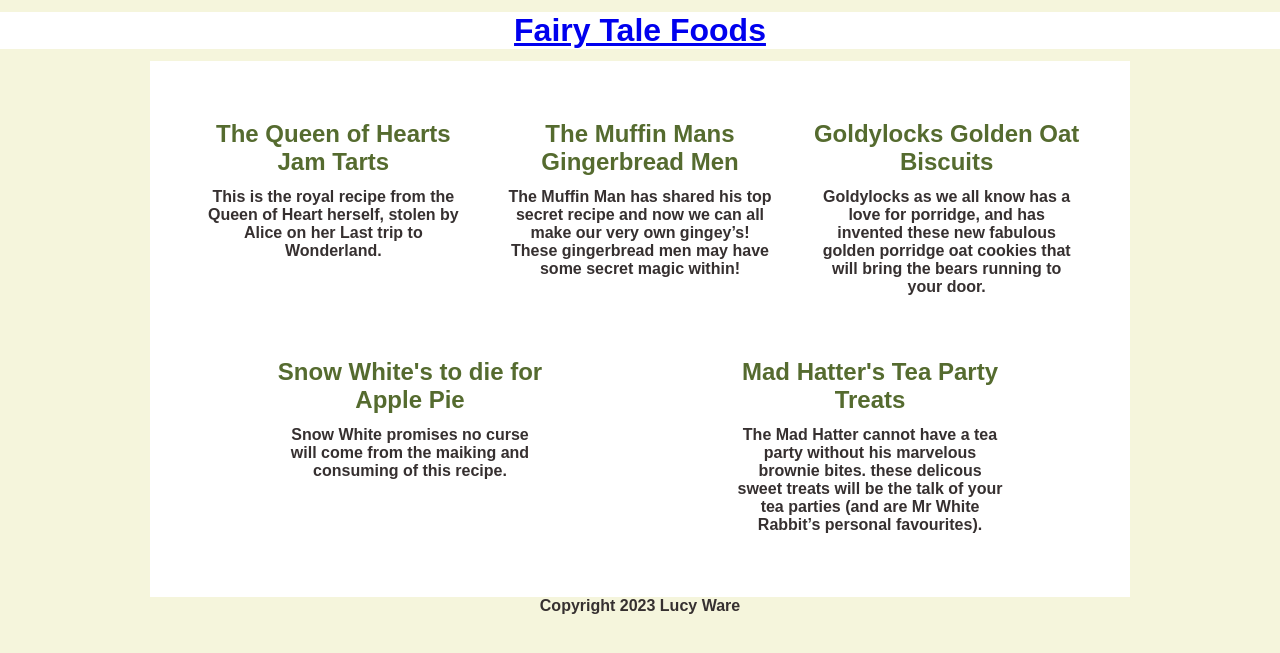
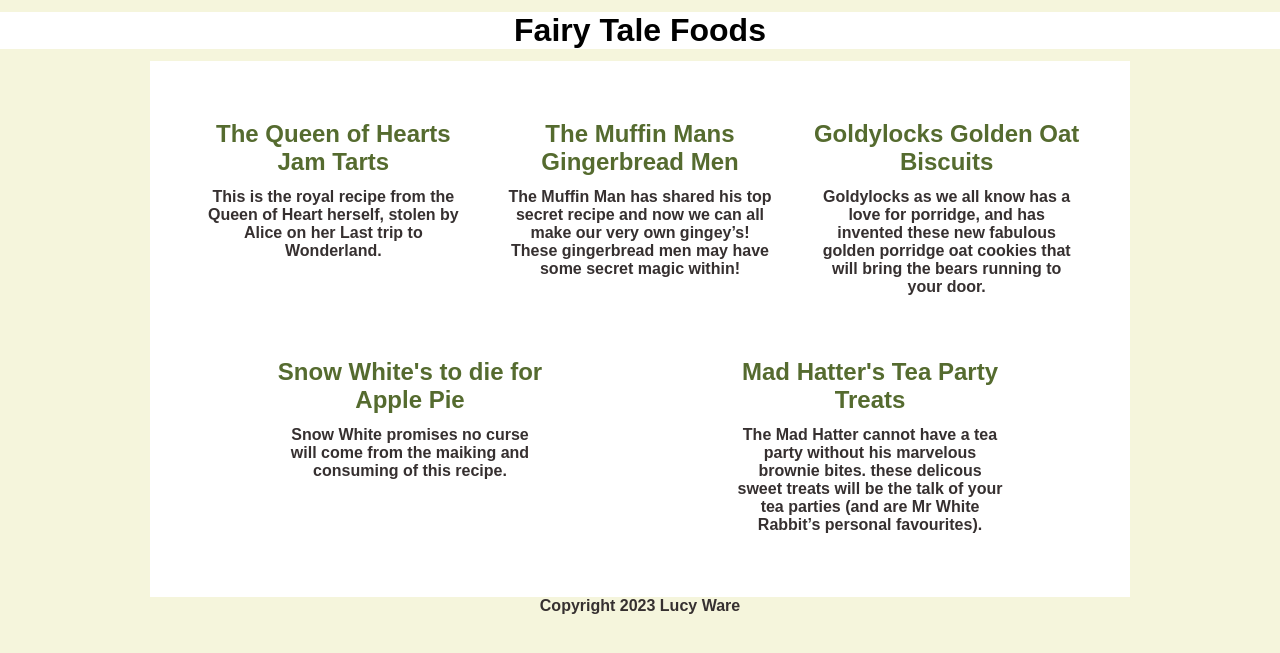
Before and after one commit to Lucyware/Fairytalefoods, a Jekyll site: the page built from pages/recipelisting.md, in a window 1280 px wide. Shown: the top 653 px of the page. Built offline with Jekyll 4.4.1, drawn with Linux system fonts in a browser that asks for light colours.

Commit message:
Update recipes.css

```diff
--- a/styles/recipes.css
+++ b/styles/recipes.css
@@ -1,4 +1,5 @@
 /*! CSS bare bones for recipes site */
+
 
 html {
   font-family: sans-serif;
@@ -136,3 +137,8 @@ button a {
   text-decoration: none;
   color: darkolivegreen;
 }
+
+.site-title a {
+  text-decoration: none;
+  color: black;
+}
```
